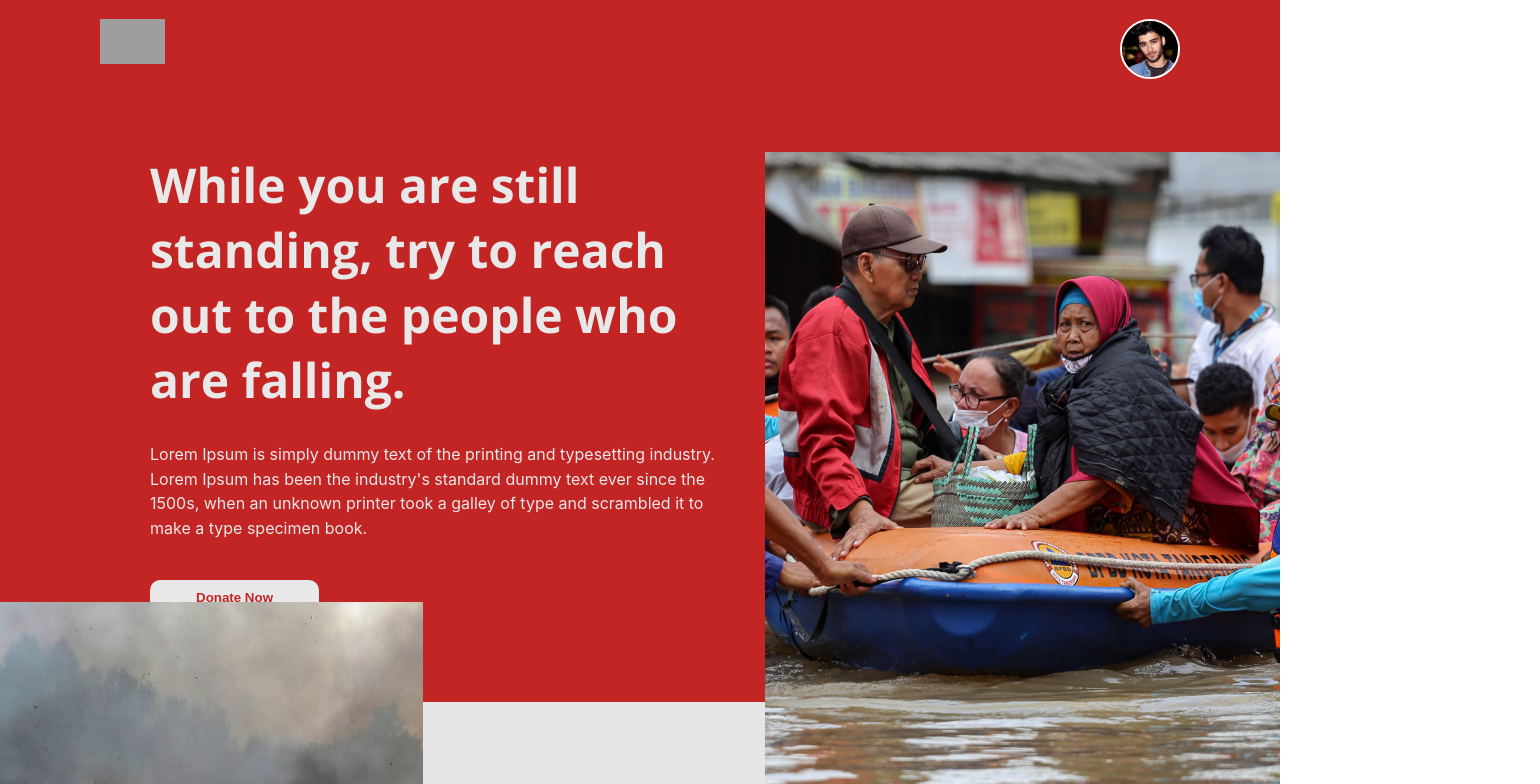
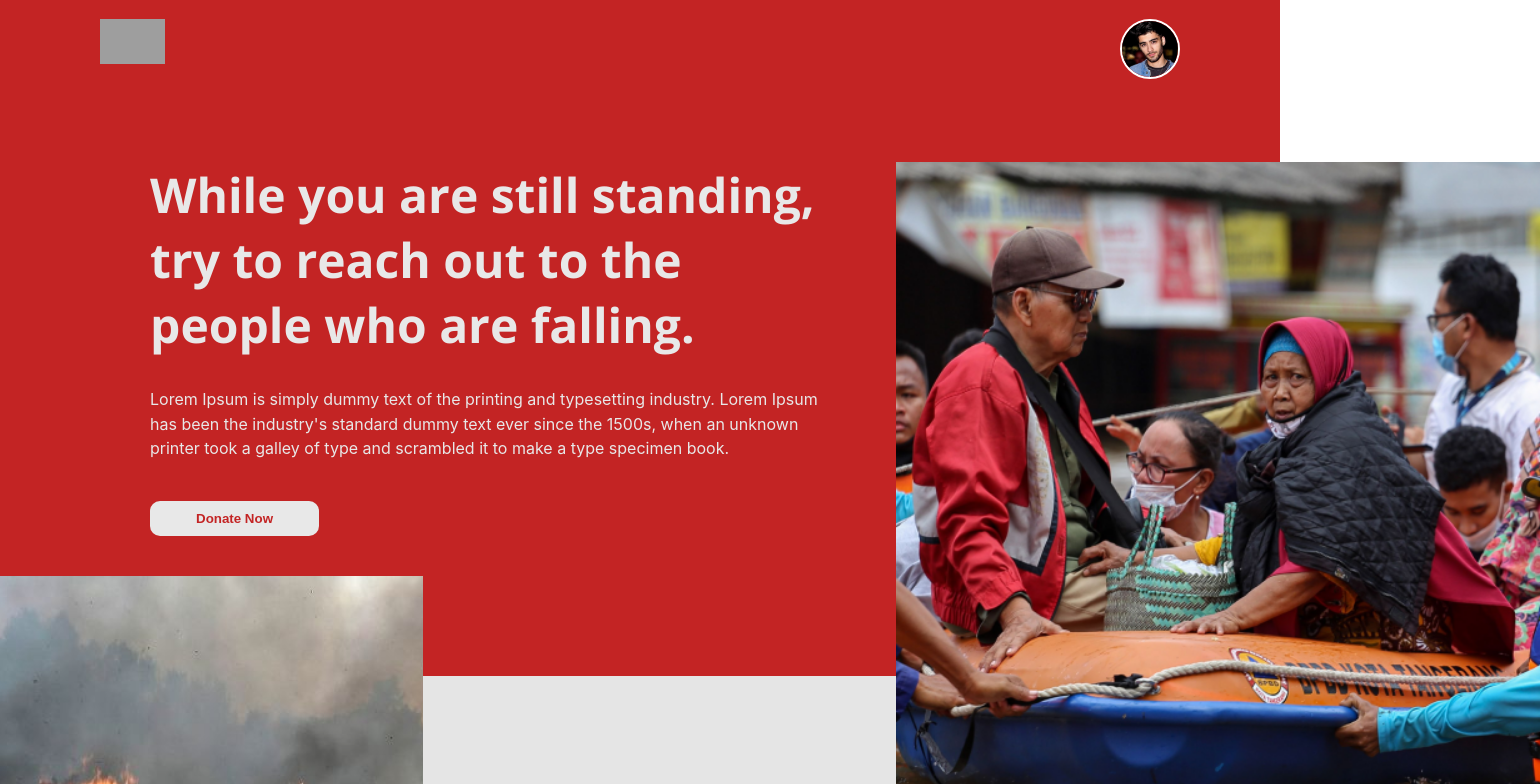
Before and after one commit to ahmadraihannudinyahya/Holly-Ways, a React (Create React App) app: page / in a window 1280 px wide. Shown: the top 784 px of the page, 1540 px wide, since content can reach past the window. Built offline with nearby package versions, Linux system fonts and the light colour scheme; grey boxes are pictures that could not be loaded.

Commit message:
responsif image

```diff
--- a/src/App.js
+++ b/src/App.js
@@ -10,8 +10,8 @@ import MyFund from "./pages/MyFund";
 import RaiseFund from "./pages/RaiseFund";
 
 class App extends Component {
-  constructor(props){
-    super(props)
+  constructor(){
+    super()
     this.state = {
       isLogin : true,
       modalLoginStatus : false,
@@ -38,7 +38,7 @@ class App extends Component {
               <Route path="/raisefund" component={RaiseFund} />
               <Route path="/fund/:id" component={Detail} />
               <Route path="/fund" component={MyFund} />
-              <Route path="/" component={Main} />
+              <Route path="/" render={(props)=>(<Main {...props} isLogin={this.state.isLogin}/>)}/>
             </Switch>
           {this.state.modalLoginStatus ? <LoginModal handleTogleModal= {this.handleTogleModalLogin} handleSwitchModal= {this.handleTogleModalRegister}/> : <></>}
           {this.state.modalRegisterStatus ? <RegisterModal handleTogleModal = {this.handleTogleModalRegister} handleSwitchModal= {this.handleTogleModalLogin}/> : <></>}
--- a/src/component/FundDetail.css
+++ b/src/component/FundDetail.css
@@ -15,11 +15,10 @@
 
 .funddetail > div:first-child > div:first-child {
   width: 60%;
-  padding-bottom: 30px;
 }
 .funddetail > div:first-child > div:first-child > img {
-  height: 550px;
-  width: 550px;
+  width: 100%;
+  height: 100%;
   object-fit: cover;
 }
 .funddetail > div:first-child > div:nth-child(2) {
--- a/src/component/FundDetail.js
+++ b/src/component/FundDetail.js
@@ -3,7 +3,7 @@ import Progress from './common/Progress';
 import './FundDetail.css'
 
 function FundDetail(props){
-  const {handleTogleDonateModal, handleAproveModal, isAproved = true} = props;
+  const {handleTogleDonateModal, handleAproveModal,} = props;
   return (
     <div className="funddetail">
       <div>
--- a/src/component/Landing.css
+++ b/src/component/Landing.css
@@ -1,12 +1,12 @@
 .landing > div:first-child {
+  padding-top: 60px;
   display: flex;
   background-color: #c32424;
-  padding: 50px 100px;
-  height: 600px;
 }
 
 .landing > div:first-child > div:first-child {
-  padding: 0 50px;
+  padding-left: 150px;
+  padding-right: 50px;
   color: #e8e8e8;
   width: 70%;
 }
@@ -27,7 +27,8 @@
   color: #c32424;
   padding: 10px 46px;
   font-weight: 900;
-  margin: 10px 0;
+  margin-top: 10px;
+  margin-bottom: 140px;
 }
 
 .landing > div:first-child > div:first-child > button:hover {
@@ -36,11 +37,13 @@
 .landing > div:first-child > div:first-child > button:active {
   opacity: 0.7;
 }
-
+.landing > div:first-child > div:nth-child(2) {
+  width: 30%;
+}
 .landing > div:first-child > div:nth-child(2) > img {
-  position: relative;
-  margin-left: auto;
-  margin-right: -100px;
+  position: absolute;
+  width: auto;
+  height: 100%;
 }
 
 .landing > div:nth-child(2) {
@@ -67,7 +70,7 @@
   margin-top: 148px;
   font-family: "Open Sans", sans-serif;
   font-weight: 700;
-  size: 48px;
+  font-size: 48px;
 }
 .landing > div:nth-child(2) > div:nth-child(2) > div:nth-child(2) {
   margin-top: 43px;
--- a/src/component/ListFund.css
+++ b/src/component/ListFund.css
@@ -1,9 +1,3 @@
-* {
-  margin: 0;
-  padding: 0;
-  box-sizing: border-box;
-}
-
 .listfund {
   padding-top: 50px;
   background-color: #e5e5e5;
@@ -22,5 +16,6 @@
   padding-top: 40px;
   display: flex;
   justify-content: center;
+  flex-wrap: wrap;
   gap: 28px;
 }
--- a/src/component/MyListFund.css
+++ b/src/component/MyListFund.css
@@ -32,5 +32,6 @@
 }
 .myraisefund > div:nth-child(2) {
   display: flex;
+  flex-wrap: wrap;
   gap: 28px;
 }
--- a/src/component/common/CardFund.js
+++ b/src/component/common/CardFund.js
@@ -2,7 +2,10 @@ import './CardFund.css'
 import Progress from './Progress';
 function CardFund(props){
   const {id , title, goal_donations, descriton, progres, thumbnail} = props.fund;
-  const {handleToDetailPage} = props;
+  const handleClickToDetailPage = e =>{
+    e.preventDefault();
+    props.movePage(`/fund/${id}`);
+  }
   return(
     <div className="cardfund">
       <img src={thumbnail} alt={title} />
@@ -16,7 +19,7 @@ function CardFund(props){
           <p>{goal_donations}</p>
         </div>
         <div>
-          <button id={id} onClick={handleToDetailPage}>Donate</button>
+          <button onClick={handleClickToDetailPage}>Donate</button>
         </div>
       </div>
     </div>
--- a/src/pages/Main.js
+++ b/src/pages/Main.js
@@ -17,7 +17,7 @@ class Main extends Component{
   }
 
   handleClickDonate(){
-    this.props.location.hash = '#listfund'
+    this.props.location.hash='#listfund'
   }
 
   fetchFundlistServices(){
```
